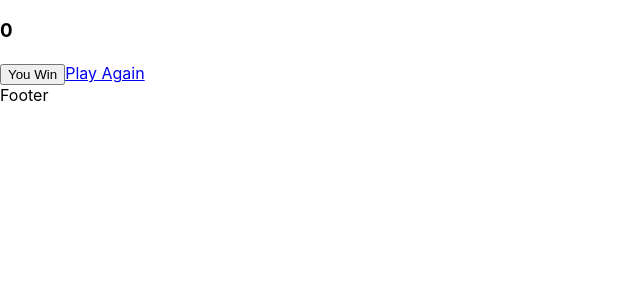
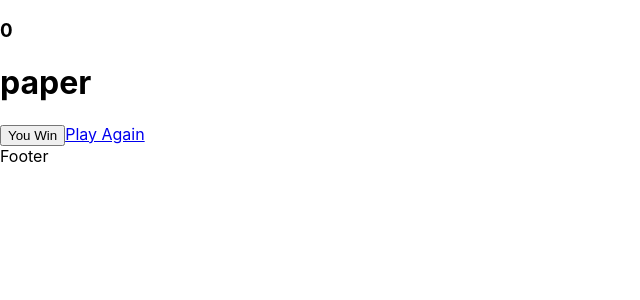
Before and after one commit to flapdragon/rock-paper-scissors-react, a React (Create React App) app: page /result in a window 1280 px wide. Shown: the top 300 px of the page, without its empty margins (0-640 px from the left). Built offline with nearby package versions, Linux system fonts and the light colour scheme.

Commit message:
Ads computer choice on result page load.

```diff
--- a/src/result/Result.js
+++ b/src/result/Result.js
@@ -1,13 +1,30 @@
+import { useState, useEffect } from 'react'
 import { Link } from 'react-router-dom'
 
 const Result = ({ playerChoice, score, setScore }) => {
+  const [ computerChoice, setComputerChoice ] = useState("")
+
+  const newComputerPick = () => {
+    const choices = [ 'rock', 'paper', 'scissors' ]
+    const index = Math.floor(Math.random() * 3)
+    console.log(choices, index)
+    setComputerChoice(choices[index])
+  }
+
+  useEffect(() => {
+    newComputerPick()
+  }, [computerChoice])
+
+  // TODO: remove this
   const handleClick = () => {
     console.log("handleClick")
     setScore(score + 1)
   }
+
   return (
     <div>
       <h1>{playerChoice}</h1>
+      <h1>{computerChoice}</h1>
       <button onClick={handleClick}>You Win</button>
       <Link to="/">
         Play Again
```
